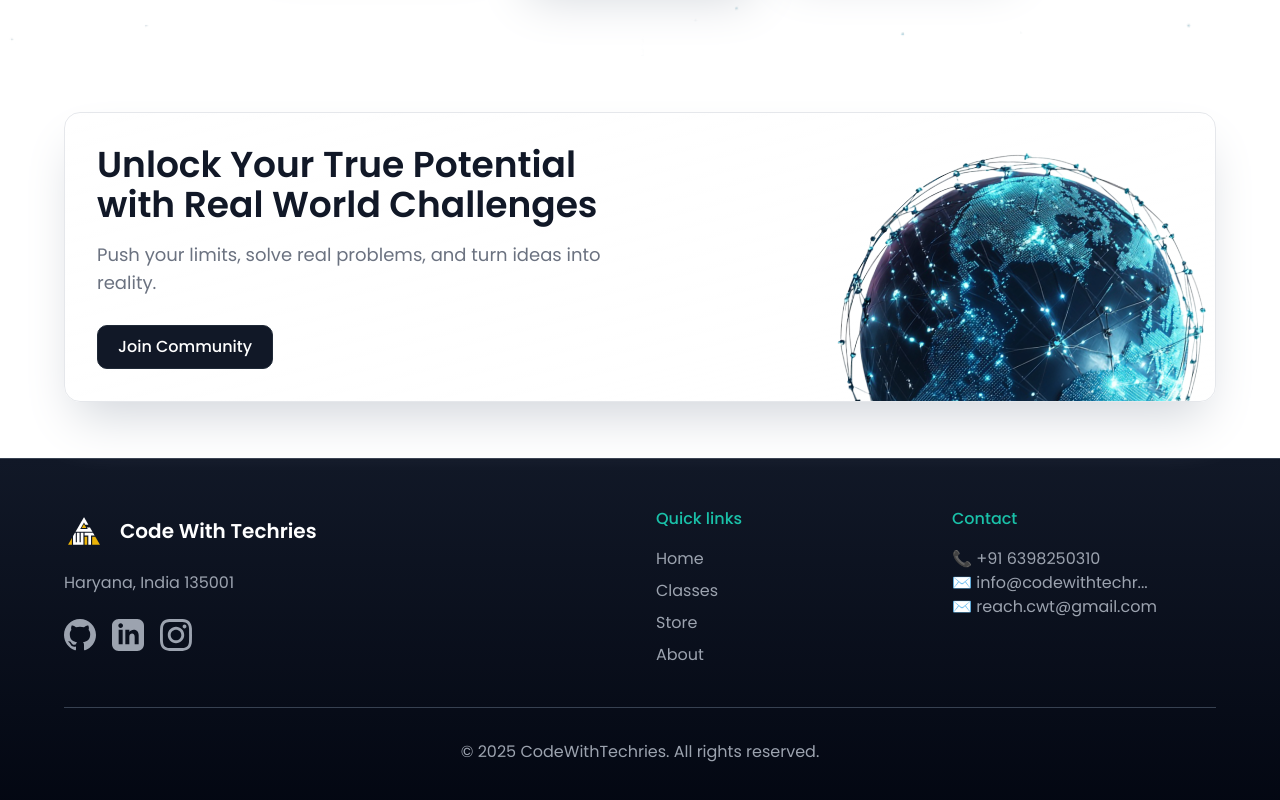
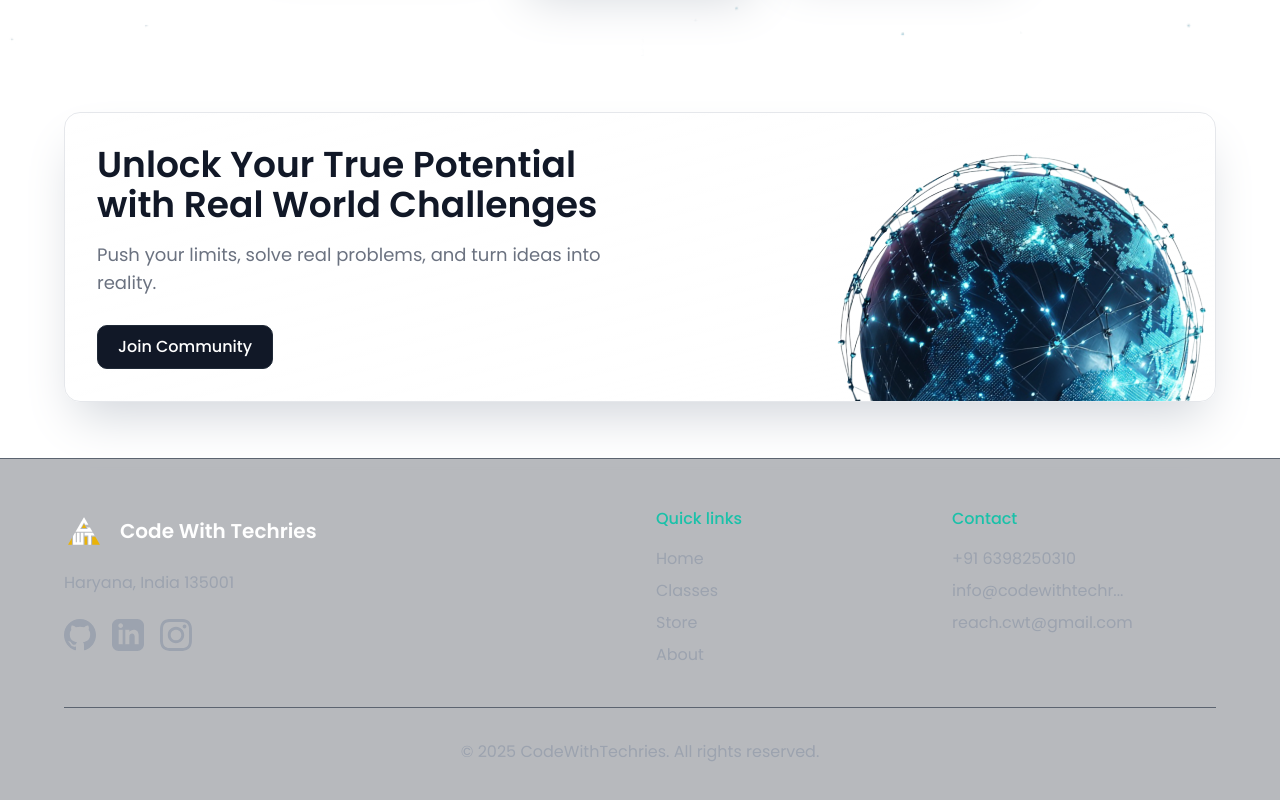
Before and after one commit to dopemukesh/First-Project, a React (Vite) app: page / in a window 1280 px wide. Shown: the part 3204-4004 px from the top of the page. Built offline with nearby package versions, Linux system fonts and the light colour scheme; a web font is replaced by a local one; what axios-retry would draw is missing.

Commit message:
Refactor Footer component for improved styling and accessibility

```diff
--- a/src/Components/Layout/Footer/Footer.jsx
+++ b/src/Components/Layout/Footer/Footer.jsx
@@ -26,12 +26,12 @@ function Footer() {
     },
   ];
 
-  const emails = ['info@codewithtechries.com','bbjnijsjni']
+  const emails = ['info@codewithtechries.com', 'bbjnijsjni']
 
   return (
     <footer
       id="footer"
-      className="flex justify-center border-t border-gray-700 bg-gradient-to-t from-gray-950 to-gray-900 px-4 md:px-16 py-12"
+      className="flex justify-center border-t border-gray-700/70 bg-gray-900/30 backdrop-blur-md px-4 md:px-16 py-12"
     >
       <div className="container max-w-6xl">
         <div className="grid md:grid-cols-4 gap-8">
@@ -66,7 +66,10 @@ function Footer() {
 
           {/* Social Links */}
           <div className="space-y-4">
-            <h3 className="text-teal-600 font-medium whitespace-nowrap">Quick links</h3>
+            <h3 className="text-teal-600 font-medium whitespace-nowrap group">
+              Quick links
+              <span className="opacity-0 group-hover:opacity-100 text-gray-500"> //</span>
+            </h3>
             <div className="flex flex-col space-y-2">
               {footerLinks.map((link) => (
                 <NavLink
@@ -82,10 +85,12 @@ function Footer() {
 
           {/* Contact Info */}
           <div className="space-y-4">
-            <h3 className="text-teal-600 font-medium whitespace-nowrap">Contact</h3>
-            <div className="text-gray-400 contact-info">
-              <p>
-                <span aria-hidden="true">📞 </span>
+            <h3 className="text-teal-600 font-medium whitespace-nowrap group">
+              Contact
+              <span className="opacity-0 group-hover:opacity-100 text-gray-500"> //</span>
+            </h3>
+            <div className="text-gray-400 contact-info flex flex-col space-y-2">
+              <p className="text-gray-400 hover:text-teal-600 transition-colors w-fit">
                 <a
                   href="tel:+916398250310"
                   aria-label="Call us at +916398250310"
@@ -93,8 +98,7 @@ function Footer() {
                   +91 6398250310
                 </a>
               </p>
-              <p>
-                <span aria-hidden="true">✉️ </span>
+              <p className="text-gray-400 hover:text-teal-600 transition-colors w-fit">
                 <a
                   href="mailto:info@codewithtechries.com"
                   aria-label="Email us at info@codewithtechries.com"
@@ -105,8 +109,7 @@ function Footer() {
                     : emails[0]}
                 </a>
               </p>
-              <p>
-                <span aria-hidden="true">✉️ </span>
+              <p className="text-gray-400 hover:text-teal-600 transition-colors w-fit">
                 <a
                   href="mailto:reach.cwt@gmail.com"
                   aria-label="Email us at reach.cwt@gmail.com"
@@ -118,7 +121,7 @@ function Footer() {
           </div>
         </div>
 
-        <div className="border-t border-gray-700 mt-8 pt-8 text-center text-gray-400">
+        <div className="border-t border-gray-700/70 mt-8 pt-8 text-center text-gray-400">
           <p>
             &copy; {new Date().getFullYear()} CodeWithTechries. All rights
             reserved.
```
